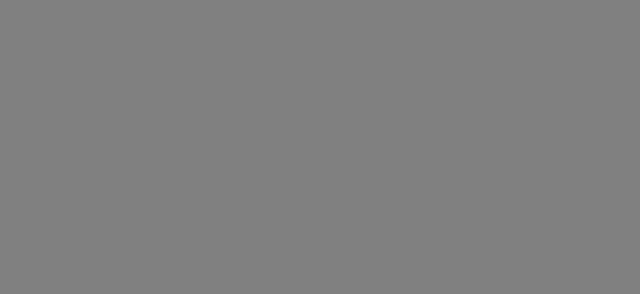
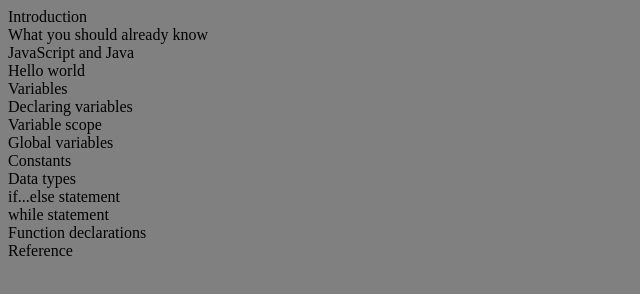
Before and after one commit to kifle23/microverse-trials-kifle-khas, a plain HTML site: page index.html in a window 1280 px wide. Shown: the whole page, without its empty margins (0-640 px from the left). Drawn offline with Linux system fonts and the light colour scheme; files that its build step writes are made by us from their sources.

Commit message:
3rd and 4th

```diff
--- a/index.html
+++ b/index.html
@@ -10,47 +10,47 @@
     <script src="https://cdn.freecodecamp.org/testable-projects-fcc/v1/bundle.js"></script>
 
     <main id="main-doc">
-      <section class="main-section">
-
+      <section class="main-section" id="JavaScript_and_Java">
+        <header>Introduction</header>
       </section>
-      <section class="main-section">
-
+      <section class="main-section" id="JavaScript_and_Java">
+        <header>What you should already know</header>
       </section>
-      <section class="main-section">
-
+      <section class="main-section" id="JavaScript_and_Java">
+        <header>JavaScript and Java</header>
       </section>
-      <section class="main-section">
-
+      <section class="main-section" id="JavaScript_and_Java">
+        <header>Hello world</header>
       </section>
-      <section class="main-section">
-
+      <section class="main-section" id="JavaScript_and_Java">
+        <header>Variables</header>
       </section>
-      <section class="main-section">
-
+      <section class="main-section" id="JavaScript_and_Java">
+        <header>Declaring variables</header>
       </section>
-      <section class="main-section">
-
+      <section class="main-section" id="JavaScript_and_Java">
+        <header>Variable scope</header>
       </section>
-      <section class="main-section">
-
+      <section class="main-section" id="JavaScript_and_Java">
+        <header>Global variables</header>
       </section>
-      <section class="main-section">
-
+      <section class="main-section" id="JavaScript_and_Java">
+        <header>Constants</header>
       </section>
-      <section class="main-section">
-
+      <section class="main-section" id="JavaScript_and_Java">
+        <header>Data types</header>
       </section>
-      <section class="main-section">
-
+      <section class="main-section" id="JavaScript_and_Java">
+        <header>if...else statement</header>
       </section>
-      <section class="main-section">
-
+      <section class="main-section" id="JavaScript_and_Java">
+        <header>while statement</header>
       </section>
-      <section class="main-section">
-
+      <section class="main-section" id="JavaScript_and_Java">
+        <header>Function declarations</header>
       </section>
-      <section class="main-section">
-
+      <section class="main-section" id="JavaScript_and_Java">
+        <header>Reference</header>
       </section>
     </main>
     <script src="js/index.js"></script>
```
